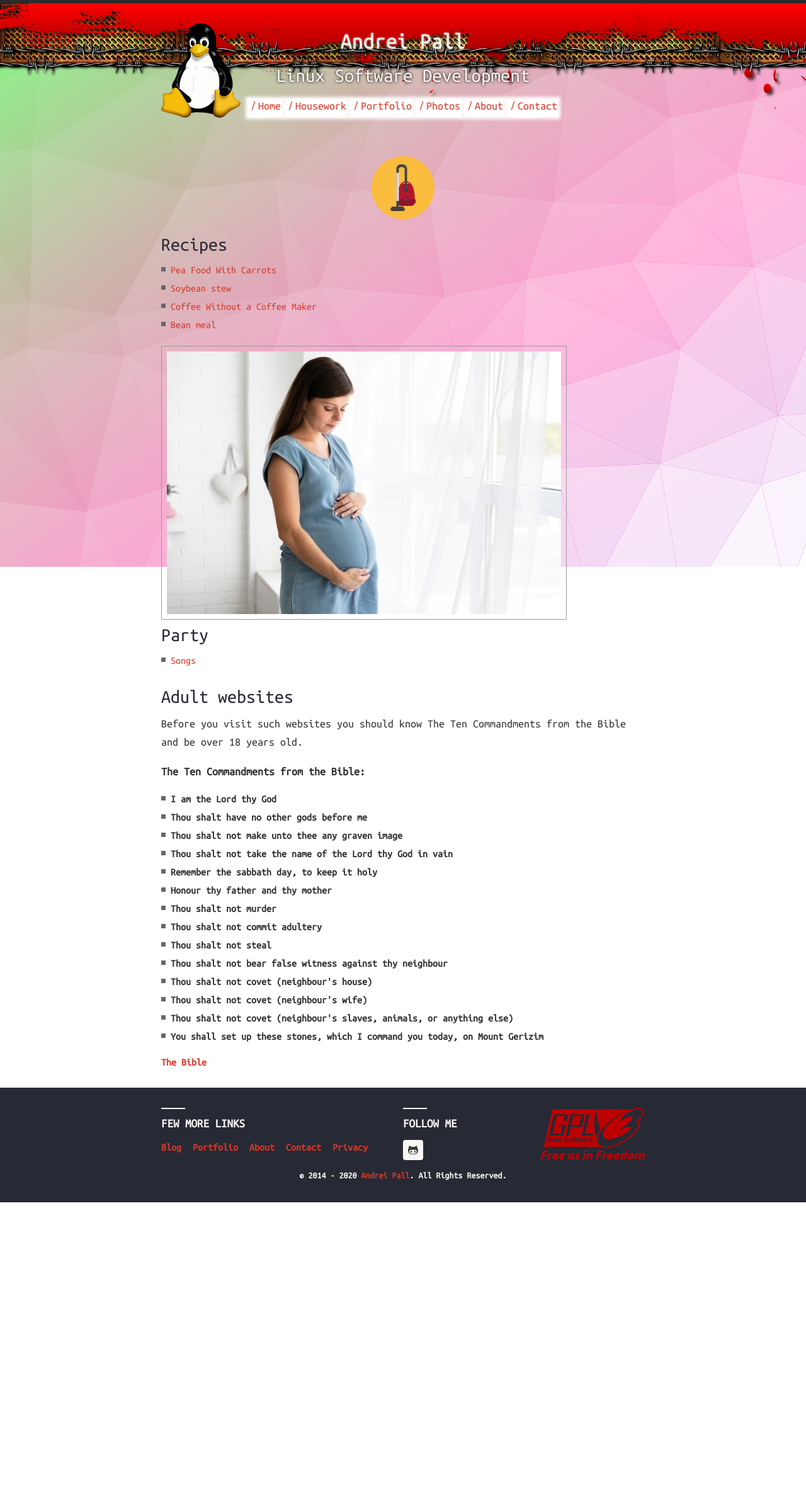
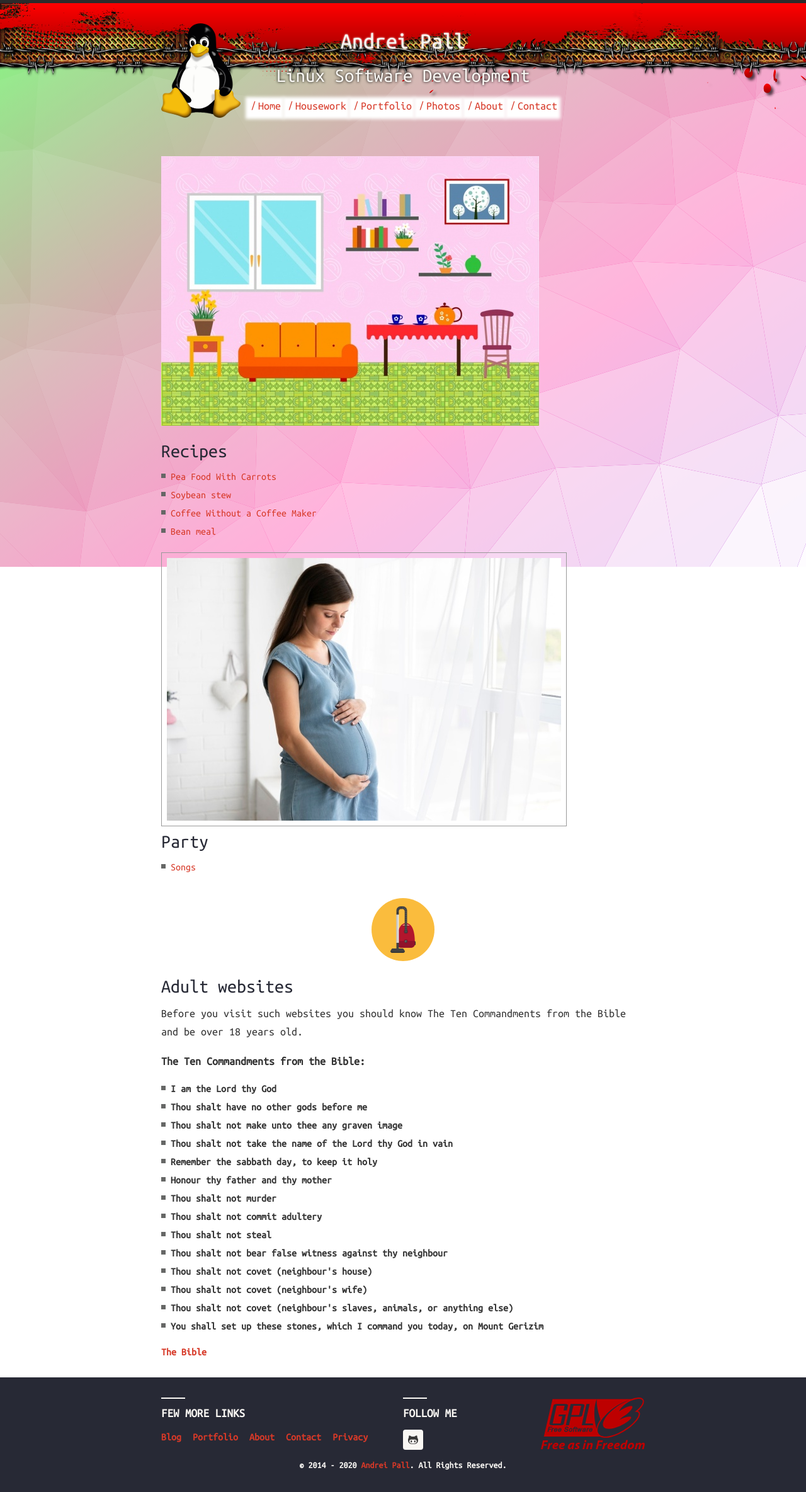
Before and after one commit to andreipall/andreipall.github.io, a Jekyll site: the page built from housework.html, in a window 1280 px wide. Shown: the whole page at 63% size. Built offline with Jekyll 4.4.1, drawn with Linux system fonts in a browser that asks for light colours; comment, search, counter and statistics services are not loaded; before the commit the page ends 1909 px from its top, so only the background shows below that.

Commit message:
Update housework.html

```diff
--- a/housework.html
+++ b/housework.html
@@ -4,7 +4,7 @@ title: Housework
 ---
 <div id="home" class="page-content wc-container">
 	<div class="posts">
-		<img id="food-and-clothes" src="/assets/img/188003.svg" />
+		<img id="house" src="/assets/img/room.jpg" />
 		<h3>Recipes</h3>
 		<ul>
   		{% for post in site.recipes %}
@@ -16,6 +16,7 @@ title: Housework
 		<ul>
 		<li><a href="{{ '/party' | prepend: site.url }}">Songs</a></li>
 		</ul>
+		<img id="food-and-clothes" src="/assets/img/188003.svg" />
 		<h3>Adult websites</h3>
 		<p>Before you visit such websites you should know The Ten Commandments from the Bible and be over 18 years old.</p>
 		<p><b>The Ten Commandments from the Bible:<b></p>
```
